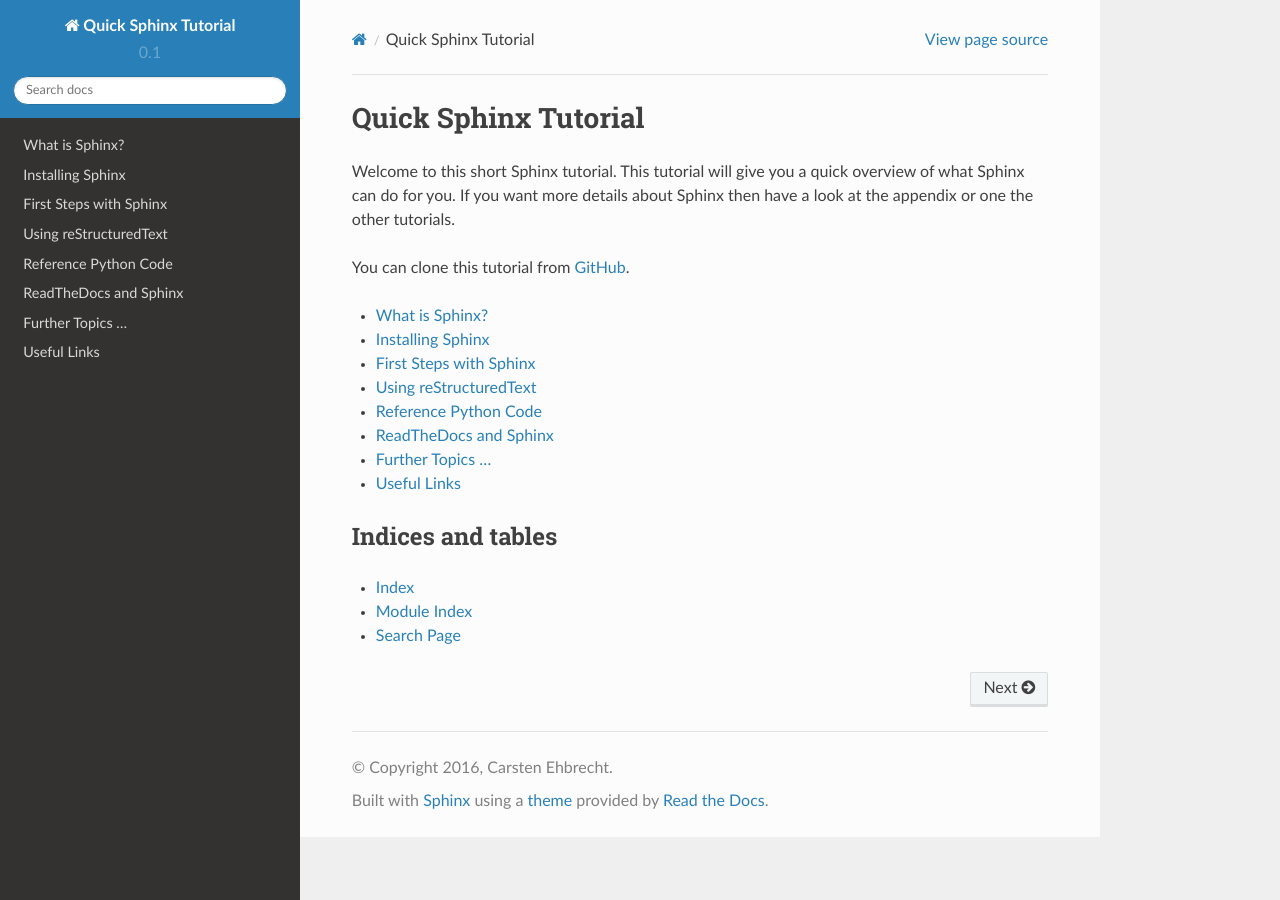
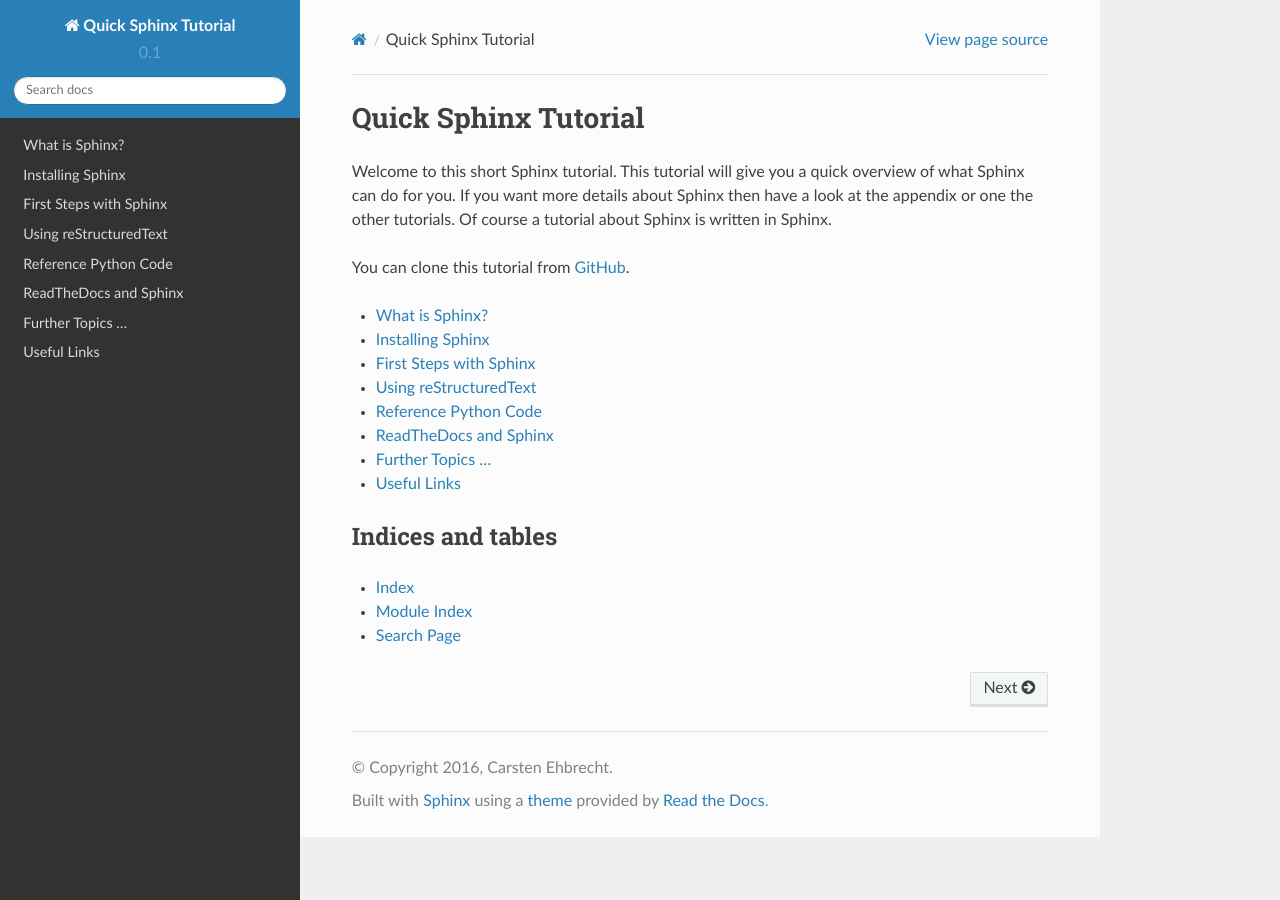
Before and after one commit to cehbrecht/quick-sphinx-tutorial, a Sphinx documentation site: the page built from docs/source/index.rst, in a window 1280 px wide. Built offline with Sphinx 7.4.7 and the Read the Docs theme 2.0.0, drawn with Linux system fonts in a browser that asks for light colours.

Commit message:
update intro

```diff
--- a/docs/source/index.rst
+++ b/docs/source/index.rst
@@ -7,7 +7,7 @@
 Quick Sphinx Tutorial
 =====================
 
-Welcome to this short Sphinx tutorial. This tutorial will give you a quick overview of what Sphinx can do for you. If you want more details about Sphinx then have a look at the appendix or one the other tutorials.
+Welcome to this short Sphinx tutorial. This tutorial will give you a quick overview of what Sphinx can do for you. If you want more details about Sphinx then have a look at the appendix or one the other tutorials. Of course a tutorial about Sphinx is written in Sphinx.
 
 You can clone this tutorial from `GitHub`_.
 
```
